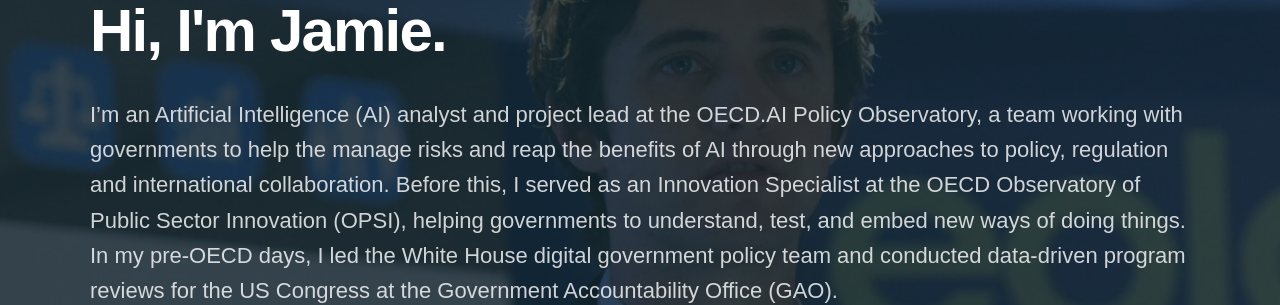
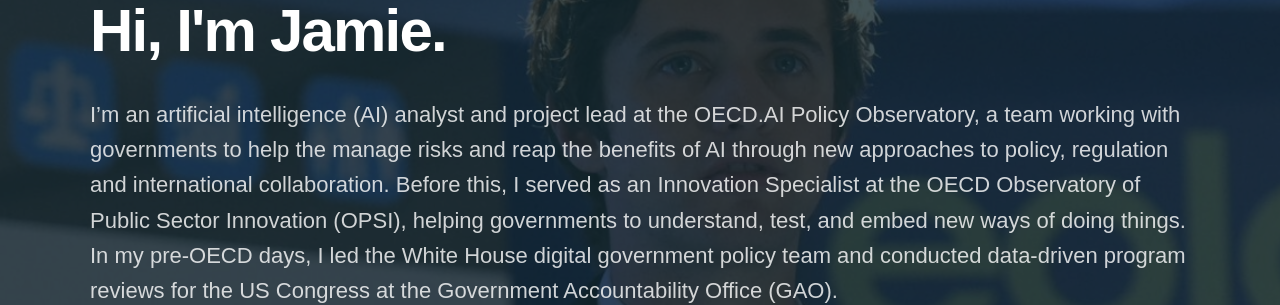
Before and after one commit to jlberryhill/jamieberryhill.com, a Jekyll site: the page built from index.html, in a window 1280 px wide and 900 px high. Shown: the part 260-565 px from the top of the window. Built offline with Jekyll 4.4.1, drawn with Linux system fonts in a browser that asks for light colours; nearby versions of some CDN libraries; some web fonts are replaced; the list of posts is cut into pages by our own code.

```diff
--- a/index.html
+++ b/index.html
@@ -14,7 +14,7 @@ featured_image: /images/eolasphoto.jpg
 	<div class="wrap">
 
 		<h1>Hi, I'm Jamie.</h1>
-		<p>I’m an Artificial Intelligence (AI) analyst and project lead at the OECD.AI Policy Observatory, a team working with governments to help the manage risks and reap the benefits of AI through new approaches to policy, regulation and international collaboration. Before this, I served as an Innovation Specialist at the OECD Observatory of Public Sector Innovation (OPSI), helping governments to understand, test, and embed new ways of doing things. In my pre-OECD days, I led the White House digital government policy team and conducted data-driven program reviews for the US Congress at the Government Accountability Office (GAO).</p>
+		<p>I’m an artificial intelligence (AI) analyst and project lead at the OECD.AI Policy Observatory, a team working with governments to help the manage risks and reap the benefits of AI through new approaches to policy, regulation and international collaboration. Before this, I served as an Innovation Specialist at the OECD Observatory of Public Sector Innovation (OPSI), helping governments to understand, test, and embed new ways of doing things. In my pre-OECD days, I led the White House digital government policy team and conducted data-driven program reviews for the US Congress at the Government Accountability Office (GAO).</p>
 			<p>I'm passionate about positively transforming economies, societies, and governments through innovation and technology. This site showcases some of my work.</p>
 
 		{% include socials.html %}
```
Also changed, not shown: other parts of index.html (+1 -1 lines).
